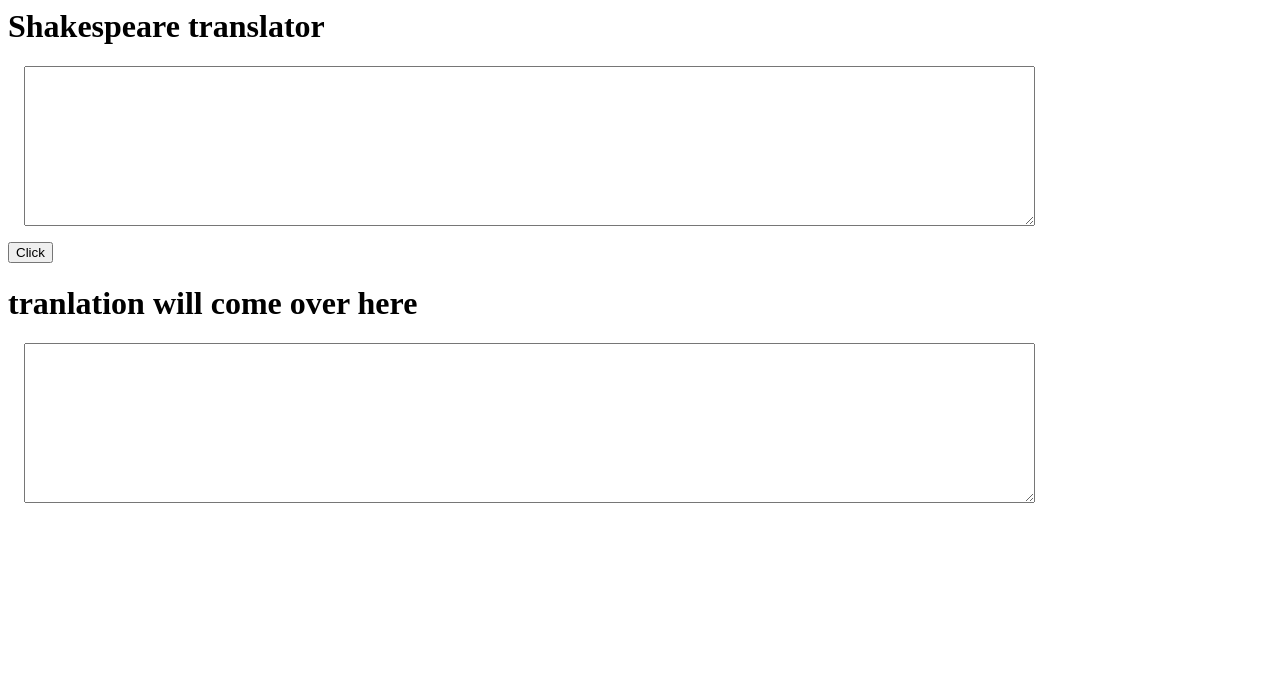
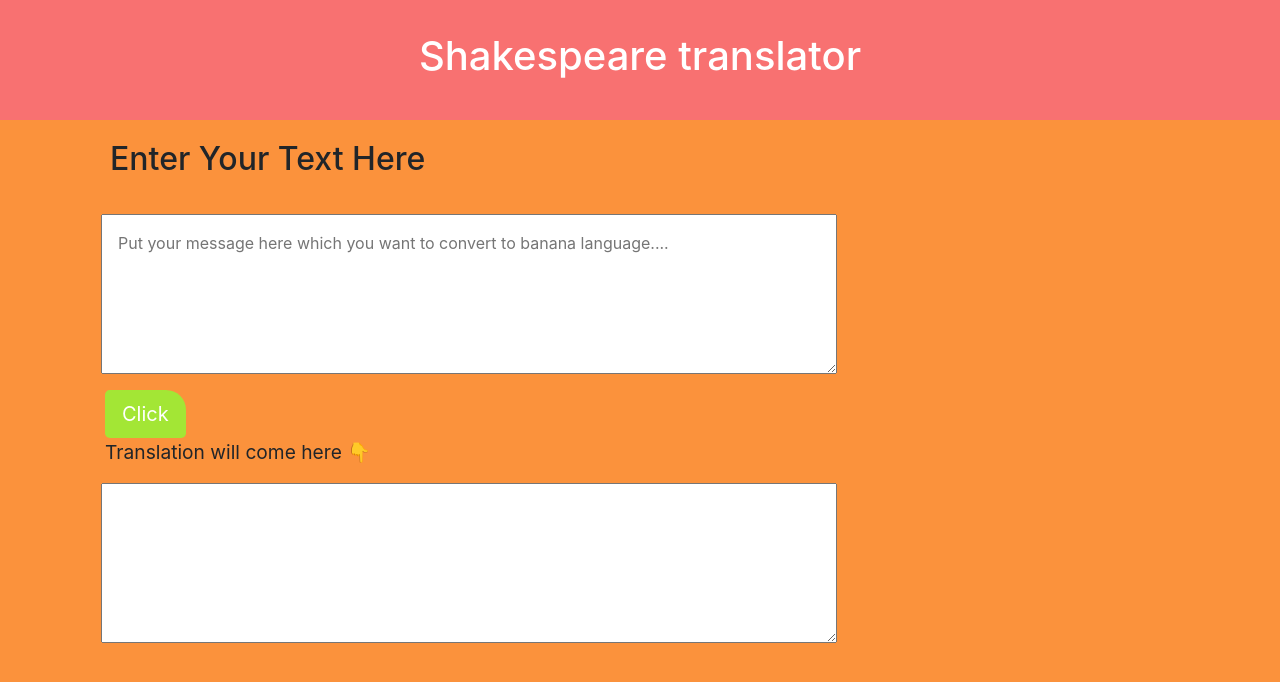
Before and after one commit to Sourabhpande532/ShakespeareTranslator, a plain HTML site: page index.html in a window 1280 px wide. Drawn offline with nearby package versions, Linux system fonts and the light colour scheme.

Commit message:
style - everything is related to style

```diff
--- a/index.html
+++ b/index.html
@@ -1,22 +1,37 @@
 <html lang="en">
+
 <head>
     <meta charset="UTF-8">
     <meta name="viewport" content="width=device-width, initial-scale=1.0">
     <title>Shakespeare translator</title>
+
+    <link rel="stylesheet" href="https://stackpath.bootstrapcdn.com/bootstrap/4.5.2/css/bootstrap.min.css"
+        integrity="sha384-JcKb8q3iqJ61gNV9KGb8thSsNjpSL0n8PARn9HuZOnIxN0hoP+VmmDGMN5t9UJ0Z" crossorigin="anonymous" />
     <link rel="stylesheet" href="style.css">
+
 </head>
+
 <body>
-    <h1>Shakespeare translator</h1>
+    <header class="header">
+        <h1>Shakespeare translator</h1>
+    </header>
     <div class="container">
         <div class="row">
-            <textarea name="" id="textTranslateBox" cols="30" rows="10"></textarea>
-            <button type="button" id="translate-btn">Click</button>
+            <div class="col-lg-10 col-sm-12">
+                <h2 style="margin-left: 5px; padding: 20px;">Enter Your Text Here</h2>
+                <textarea name="textbox" id="textTranslateBox" cols="30" rows="4"
+                    placeholder="Put your message here which you want to convert to banana language...."></textarea>
+                <button type="button" id="translate-btn" class="btn btn-lg">Click</button>
+            </div>
         </div>
-        <div>
-            <h1>tranlation will come over here</h1>
-            <textarea name="outputBox" id="ouput" cols="30" rows="10"></textarea>
+        <div class="row">
+            <div class="col-lg-10 col-sm-12">
+                <div style="font-size: larger;margin-left: 20px;">Translation will come here 👇</div>
+                <textarea name="output" id="ouput" cols="30" rows="4"></textarea>
+            </div>
         </div>
     </div>
-   <script src="App.js"></script>
+    <script src="App.js"></script>
 </body>
+
 </html>
--- a/style.css
+++ b/style.css
@@ -1,3 +1,7 @@
+
+body{
+  background-color: #fb923c;
+}
 textarea {
   width: 80%;
   height: 20vh;
@@ -5,3 +9,27 @@ textarea {
   padding: 1rem;
   margin: 1rem;
 }
+.header {
+  width: 100%;
+  height: 15vh;
+  padding: 2rem;
+  color: white;
+  background-color: #f87171;
+  text-align: center;
+}
+
+#output {
+  border: 1px solid black;
+  width: 80%;
+  height: 30vh;
+  display: block;
+  margin: 1rem;
+  padding: 1rem;
+}
+
+#translate-btn{
+  border-top-right-radius: 20px;
+  background-color: #a3e635;
+  margin-left: 20px;
+  color: white;
+}
```
